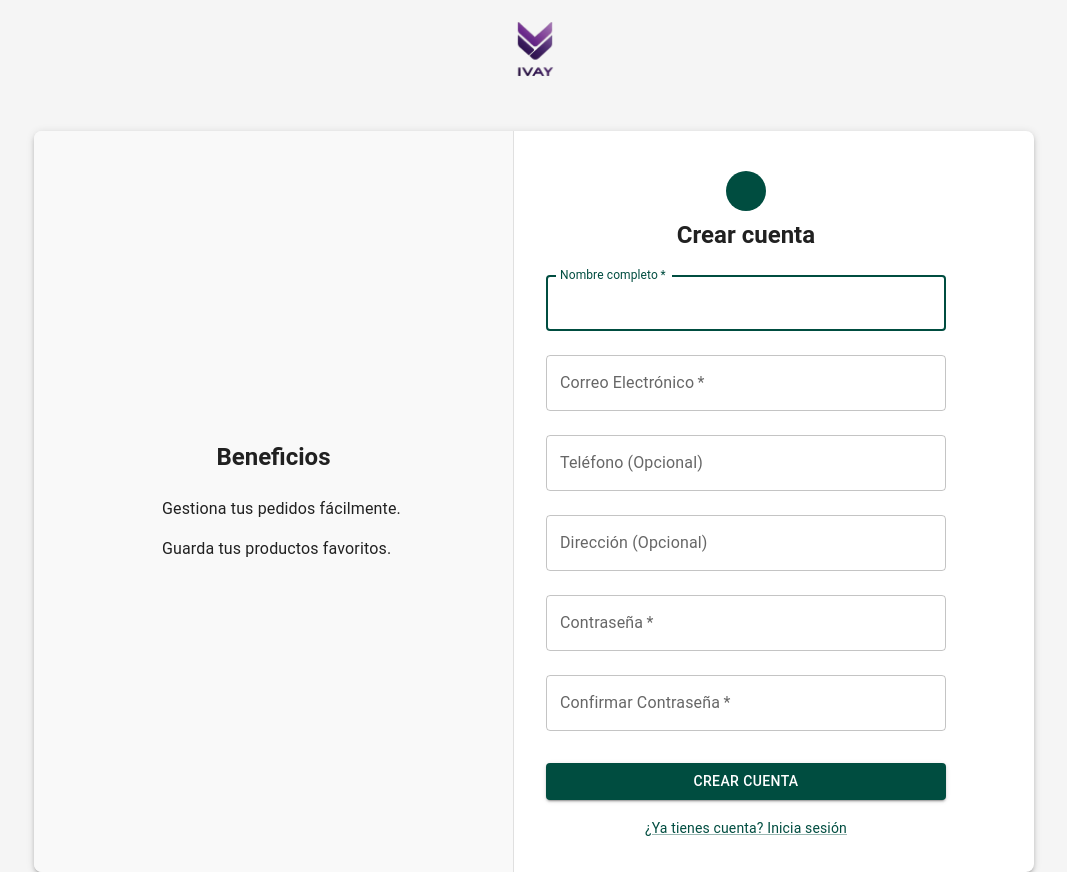
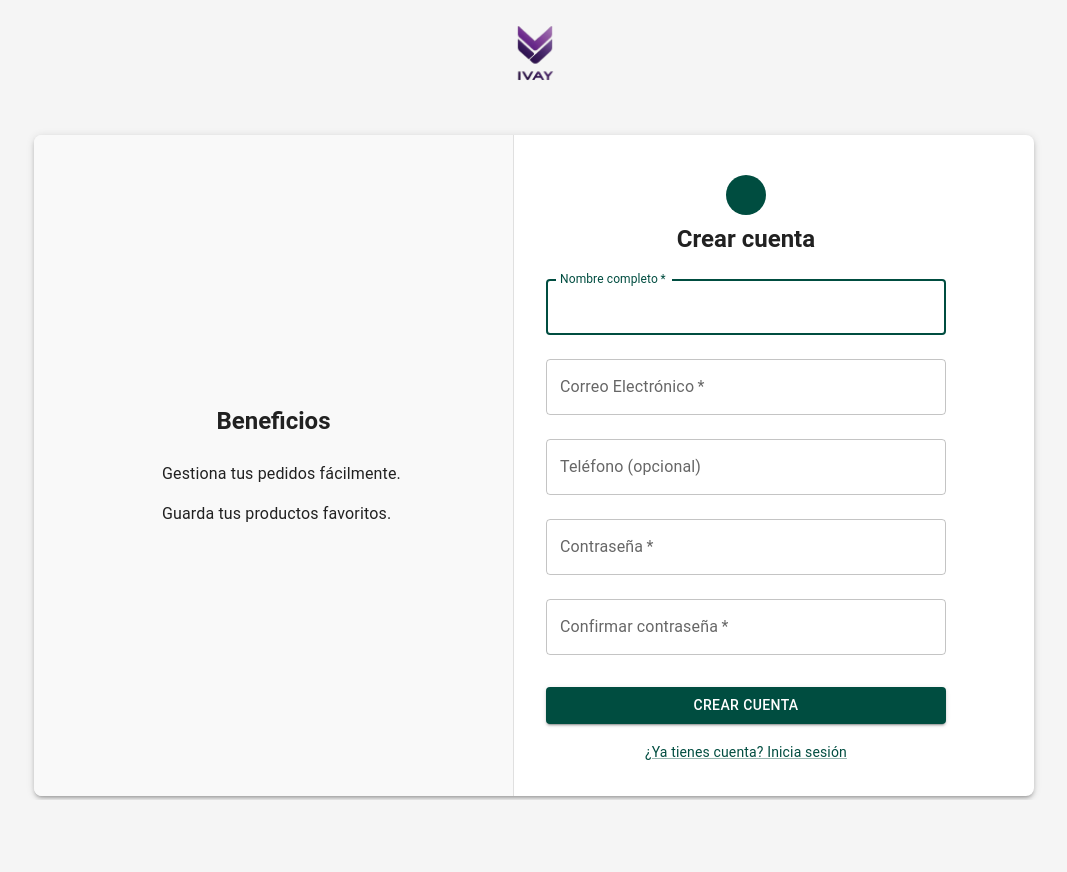
Before and after one commit to Isra-DVD/TFC-E-Commerce-Ivay, a React (Vite) app in the folder ivay-frontend/: page /register in a window 1280 px wide. Shown: the whole page, without its empty margins (106-1173 px from the left). After the commit the page ends 800 px from the top, so only its background shows below. Built offline with nearby package versions, Linux system fonts and the light colour scheme; some icons are missing.

Commit message:
feat(): Implemented logic for creating user and login

```diff
--- a/ivay-frontend/src/components/pages/LoginPage.jsx
+++ b/ivay-frontend/src/components/pages/LoginPage.jsx
@@ -1,5 +1,5 @@
-import React, { useState } from 'react';
-import { useNavigate, Link as RouterLink } from 'react-router-dom';
+import React, { useState } from "react";
+import { useNavigate, Link as RouterLink } from "react-router-dom";
 import {
   Box,
   TextField,
@@ -7,48 +7,47 @@ import {
   Typography,
   Link as MuiLink,
   CircularProgress,
-    Alert
-} from '@mui/material';
-import LockOutlinedIcon from '@mui/icons-material/LockOutlined';
-import AuthLayout from '../layout/AuthLayout';
-import AuthService from '../../service/auth.service'; // Your auth service
-// import { useAuth } from '../../context/AuthContext'; // Assuming you'll have an AuthContext
-import logo from '../../assets/images/ivay-logo.png';
+  Alert,
+} from "@mui/material";
+import LockOutlinedIcon from "@mui/icons-material/LockOutlined";
+import AuthLayout from "../layout/AuthLayout";
+import AuthService from "../../service/auth.service";
 
 function LoginPage() {
   const navigate = useNavigate();
-    // const { login: contextLogin } = useAuth(); // From your AuthContext
   const [formData, setFormData] = useState({
-        email: '', // Assuming backend uses 'email' for login field (adjust if 'nombre')
-        password: '',
+    username: "",
+    password: "",
   });
   const [loading, setLoading] = useState(false);
-    const [error, setError] = useState('');
+  const [error, setError] = useState("");
 
-    const handleChange = (event) => {
-        setFormData({ ...formData, [event.target.name]: event.target.value });
+  const handleChange = (e) => {
+    setFormData((prev) => ({ ...prev, [e.target.name]: e.target.value }));
   };
 
-    const handleSubmit = async (event) => {
-        event.preventDefault();
+  const handleSubmit = async (e) => {
+    e.preventDefault();
     setLoading(true);
-        setError('');
+    setError("");
     try {
-            // Use the DTO structure your backend expects for AuthLoginRequestDto
-            const authLoginRequest = {
-                email: formData.email, // or username if that's what your backend expects
+      // Llamada al servicio con { username, password }
+      const authResponse = await AuthService.login({
+        username: formData.username,
         password: formData.password,
-            };
-            const authResponse = await AuthService.login(authLoginRequest);
-            console.log('Login successful:', authResponse);
-            // TODO: Store token and user data (e.g., contextLogin(authResponse.token, authResponse.user);)
-            localStorage.setItem('authToken', authResponse.token); // Example: store token
-            localStorage.setItem('user', JSON.stringify(authResponse.user)); // Example: store user
-
-            navigate('/'); // Redirect to home page or dashboard after login
+      });
+      // authResponse → { accessToken, tokenType }
+      const token = authResponse.tokenType + authResponse.accessToken;
+      // Guardar token
+      localStorage.setItem("authToken", token);
+      // Configurar encabezado por defecto de axios
+      AuthService.setAuthHeader(token);
+      // Redirigir al dashboard o página principal
+      navigate("/");
     } catch (err) {
-            console.error("Login error:", err);
-            setError(err.message || 'Error al iniciar sesión. Verifique sus credenciales.');
+      setError(
+        err.message || "Error al iniciar sesión. Verifica tus credenciales."
+      );
     } finally {
       setLoading(false);
     }
@@ -56,18 +55,27 @@ function LoginPage() {
 
   return (
     <AuthLayout pageTitle="Iniciar Sesión" formIcon={<LockOutlinedIcon />}>
-            <Box component="form" onSubmit={handleSubmit} noValidate sx={{ mt: 1, width: '100%', maxWidth: 400 }}>
-                {error && <Alert severity="error" sx={{ mb: 2 }}>{error}</Alert>}
+      <Box
+        component="form"
+        onSubmit={handleSubmit}
+        noValidate
+        sx={{ mt: 1, width: "100%", maxWidth: 400 }}
+      >
+        {error && (
+          <Alert severity="error" sx={{ mb: 2 }}>
+            {error}
+          </Alert>
+        )}
         <TextField
           margin="normal"
           required
           fullWidth
-                    id="email"
-                    label="Correo Electrónico / Nombre" // Label can be "Correo Electrónico"
-                    name="email" // Change to "username" if backend expects that
-                    autoComplete="email"
+          id="username"
+          label="Usuario / Correo"
+          name="username"
+          autoComplete="username"
           autoFocus
-                    value={formData.email}
+          value={formData.username}
           onChange={handleChange}
           disabled={loading}
         />
@@ -84,7 +92,6 @@ function LoginPage() {
           onChange={handleChange}
           disabled={loading}
         />
-                {/* TODO: Add "Forgot password?" link if needed */}
         <Button
           type="submit"
           fullWidth
@@ -92,11 +99,15 @@ function LoginPage() {
           sx={{ mt: 3, mb: 2 }}
           disabled={loading}
         >
-                    {loading ? <CircularProgress size={24} color="inherit" /> : 'Iniciar Sesión'}
+          {loading ? (
+            <CircularProgress size={24} color="inherit" />
+          ) : (
+            "Iniciar Sesión"
+          )}
         </Button>
-                <Box sx={{ textAlign: 'center' }}>
+        <Box sx={{ textAlign: "center" }}>
           <MuiLink component={RouterLink} to="/register" variant="body2">
-                        {"¿No tienes cuenta? Crea una"}
+            ¿No tienes cuenta? Regístrate
           </MuiLink>
         </Box>
       </Box>
--- a/ivay-frontend/src/components/pages/RegisterPage.jsx
+++ b/ivay-frontend/src/components/pages/RegisterPage.jsx
@@ -1,77 +1,74 @@
-import React, { useState } from 'react';
-import { useNavigate, Link as RouterLink } from 'react-router-dom';
+import React, { useState } from "react";
+import { useNavigate, Link as RouterLink } from "react-router-dom";
 import {
   Box,
   TextField,
   Button,
-    Typography,
   Link as MuiLink,
   CircularProgress,
-    Alert
-} from '@mui/material';
-import PersonAddOutlinedIcon from '@mui/icons-material/PersonAddOutlined';
-import AuthLayout from '../layout/AuthLayout';
-import UserService from '../../service/user.service.js'; // Your user service for registration
+  Alert,
+} from "@mui/material";
+import PersonAddOutlinedIcon from "@mui/icons-material/PersonAddOutlined";
+import AuthLayout from "../layout/AuthLayout";
+import UserService from "../../service/user.service.js";
 
 function RegisterPage() {
   const navigate = useNavigate();
   const [formData, setFormData] = useState({
-        name: '',
-        email: '',
-        phone: '',
-        address: '', // Assuming address is a single string for simplicity here
-        password: '',
-        confirmPassword: '',
-        roleId: 2, // Default roleId for new users (e.g., ROLE_USER) - adjust as needed
-    });
-    const [loading, setLoading] = useState(false);
-    const [error, setError] = useState('');
-    const [success, setSuccess] = useState('');
-
-
-    const handleChange = (event) => {
-        setFormData({ ...formData, [event.target.name]: event.target.value });
-    };
-
-    const handleSubmit = async (event) => {
-        event.preventDefault();
-        if (formData.password !== formData.confirmPassword) {
-            setError('Las contraseñas no coinciden.');
-            return;
-        }
-        setLoading(true);
-        setError('');
-        setSuccess('');
-
-        try {
-            // Prepare the DTO matching CreateUserRequestDto from backend
-            const createUserRequest = {
-                name: formData.name,
-                email: formData.email,
-                password: formData.password, // Send plain password, backend will hash
-                phone: formData.phone,
-                // Address might be part of a separate profile update later or included here
-                // For now, assuming it's not part of initial user creation via UserService.createUser
-                // If it is, add it to the DTO:
-                // address: formData.address,
-                roleId: formData.roleId, // Make sure this is set (e.g., default user role)
-                isEnabled: true, // Or handle activation email logic
+    name: "",
+    email: "",
+    phone: "",
+    password: "",
+    confirmPassword: "",
+    roleId: 4, // ROLE_USER por defecto
+    isEnabled: true,
     accountNoExpired: true,
     accountNoLocked: true,
     credentialNoExpired: true,
+  });
+  const [loading, setLoading] = useState(false);
+  const [error, setError] = useState("");
+  const [success, setSuccess] = useState("");
+
+  const handleChange = (e) => {
+    setFormData((prev) => ({ ...prev, [e.target.name]: e.target.value }));
   };
 
-            const registeredUser = await UserService.createUser(createUserRequest);
-            console.log('Registration successful:', registeredUser);
-            setSuccess('¡Cuenta creada con éxito! Ya puedes iniciar sesión.');
-            // Optionally auto-login or redirect after a delay
-            setTimeout(() => {
-                navigate('/login');
-            }, 2000);
+  const handleSubmit = async (e) => {
+    e.preventDefault();
+    setError("");
+    setSuccess("");
 
+    if (formData.password !== formData.confirmPassword) {
+      setError("Las contraseñas no coinciden.");
+      return;
+    }
+
+    setLoading(true);
+    try {
+      // Construye el DTO según tu backend
+      const dto = {
+        name: formData.name,
+        email: formData.email,
+        password: formData.password,
+        phone: formData.phone,
+        roleId: formData.roleId,
+        isEnabled: formData.isEnabled,
+        accountNoExpired: formData.accountNoExpired,
+        accountNoLocked: formData.accountNoLocked,
+        credentialNoExpired: formData.credentialNoExpired,
+      };
+
+      await UserService.createUser(dto);
+      setSuccess("¡Cuenta creada con éxito! Redirigiendo al login…");
+      setTimeout(() => navigate("/login"), 1500);
     } catch (err) {
-            console.error("Registration error:", err);
-            setError(err.response?.data?.message || err.message || 'Error al registrar la cuenta.');
+      // Muestra el mensaje de error que venga del backend o uno genérico
+      setError(
+        err.response?.data?.message ||
+          err.message ||
+          "Error al registrar la cuenta."
+      );
     } finally {
       setLoading(false);
     }
@@ -79,9 +76,23 @@ function RegisterPage() {
 
   return (
     <AuthLayout pageTitle="Crear cuenta" formIcon={<PersonAddOutlinedIcon />}>
-            <Box component="form" onSubmit={handleSubmit} noValidate sx={{ mt: 1, width: '100%', maxWidth: 400 }}>
-                {error && <Alert severity="error" sx={{ mb: 2 }}>{error}</Alert>}
-                {success && <Alert severity="success" sx={{ mb: 2 }}>{success}</Alert>}
+      <Box
+        component="form"
+        onSubmit={handleSubmit}
+        noValidate
+        sx={{ mt: 1, maxWidth: 400, width: "100%" }}
+      >
+        {error && (
+          <Alert severity="error" sx={{ mb: 2 }}>
+            {error}
+          </Alert>
+        )}
+        {success && (
+          <Alert severity="success" sx={{ mb: 2 }}>
+            {success}
+          </Alert>
+        )}
+
         <TextField
           margin="normal"
           required
@@ -107,25 +118,14 @@ function RegisterPage() {
           onChange={handleChange}
           disabled={loading}
         />
-                <TextField // Optional: Phone
+        <TextField
           margin="normal"
           fullWidth
           id="phone"
-                    label="Teléfono (Opcional)"
+          label="Teléfono (opcional)"
           name="phone"
           autoComplete="tel"
           value={formData.phone}
-                    onChange={handleChange}
-                    disabled={loading}
-                />
-                <TextField // Optional: Address (might be better in a profile page)
-                    margin="normal"
-                    fullWidth
-                    id="address"
-                    label="Dirección (Opcional)"
-                    name="address"
-                    autoComplete="street-address"
-                    value={formData.address}
           onChange={handleChange}
           disabled={loading}
         />
@@ -147,7 +147,7 @@ function RegisterPage() {
           required
           fullWidth
           name="confirmPassword"
-                    label="Confirmar Contraseña"
+          label="Confirmar contraseña"
           type="password"
           id="confirmPassword"
           autoComplete="new-password"
@@ -155,6 +155,7 @@ function RegisterPage() {
           onChange={handleChange}
           disabled={loading}
         />
+
         <Button
           type="submit"
           fullWidth
@@ -162,11 +163,16 @@ function RegisterPage() {
           sx={{ mt: 3, mb: 2 }}
           disabled={loading}
         >
-                    {loading ? <CircularProgress size={24} color="inherit" /> : 'Crear cuenta'}
+          {loading ? (
+            <CircularProgress size={24} color="inherit" />
+          ) : (
+            "Crear cuenta"
+          )}
         </Button>
-                <Box sx={{ textAlign: 'center' }}>
+
+        <Box sx={{ textAlign: "center" }}>
           <MuiLink component={RouterLink} to="/login" variant="body2">
-                        {"¿Ya tienes cuenta? Inicia sesión"}
+            ¿Ya tienes cuenta? Inicia sesión
           </MuiLink>
         </Box>
       </Box>
```
Also changed, not shown: ivay-frontend/src/service/auth.service.js (+10 -2 lines), ivay-frontend/src/service/product.service.js (+21 -4 lines). Lines whose indentation alone changed are shown as unchanged.
